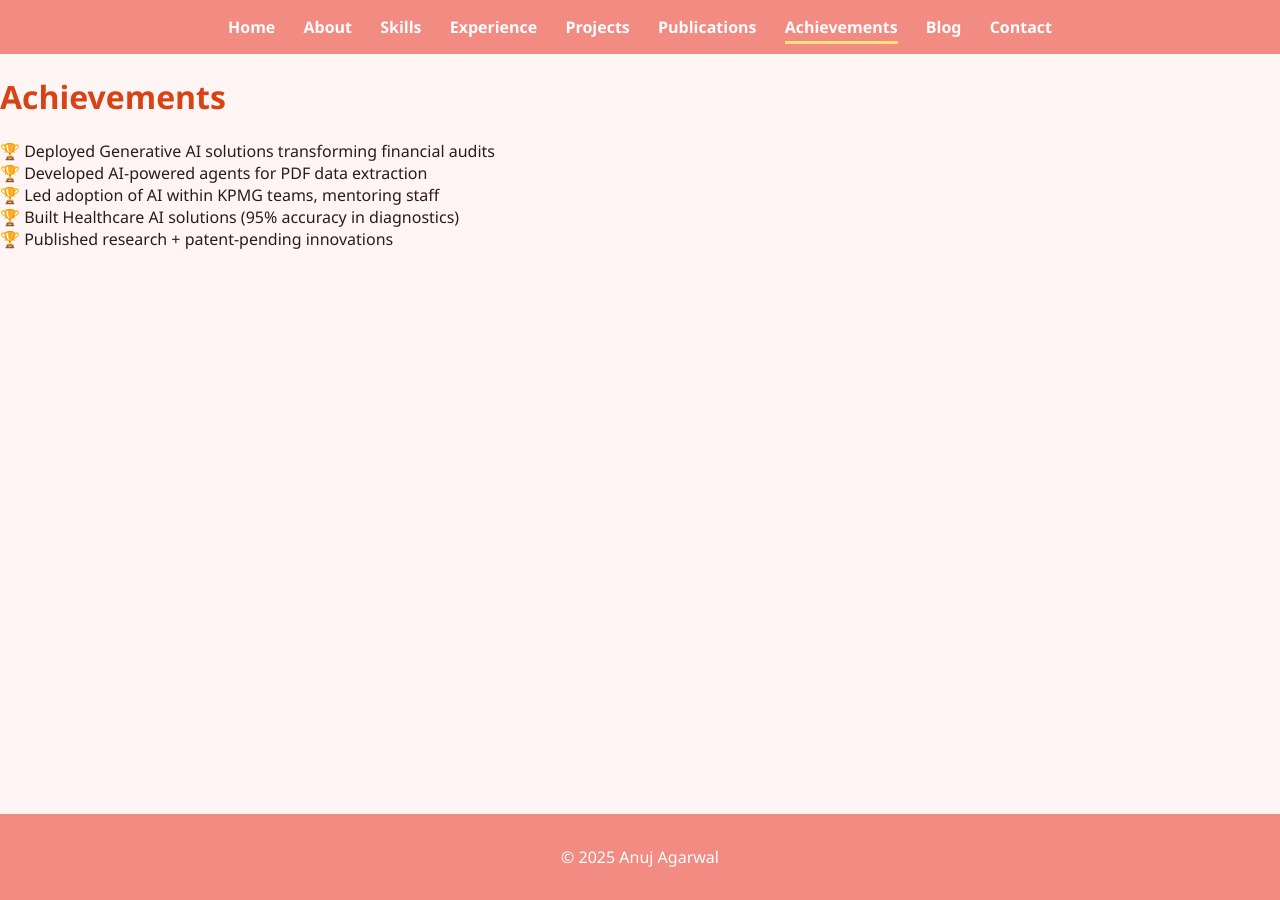
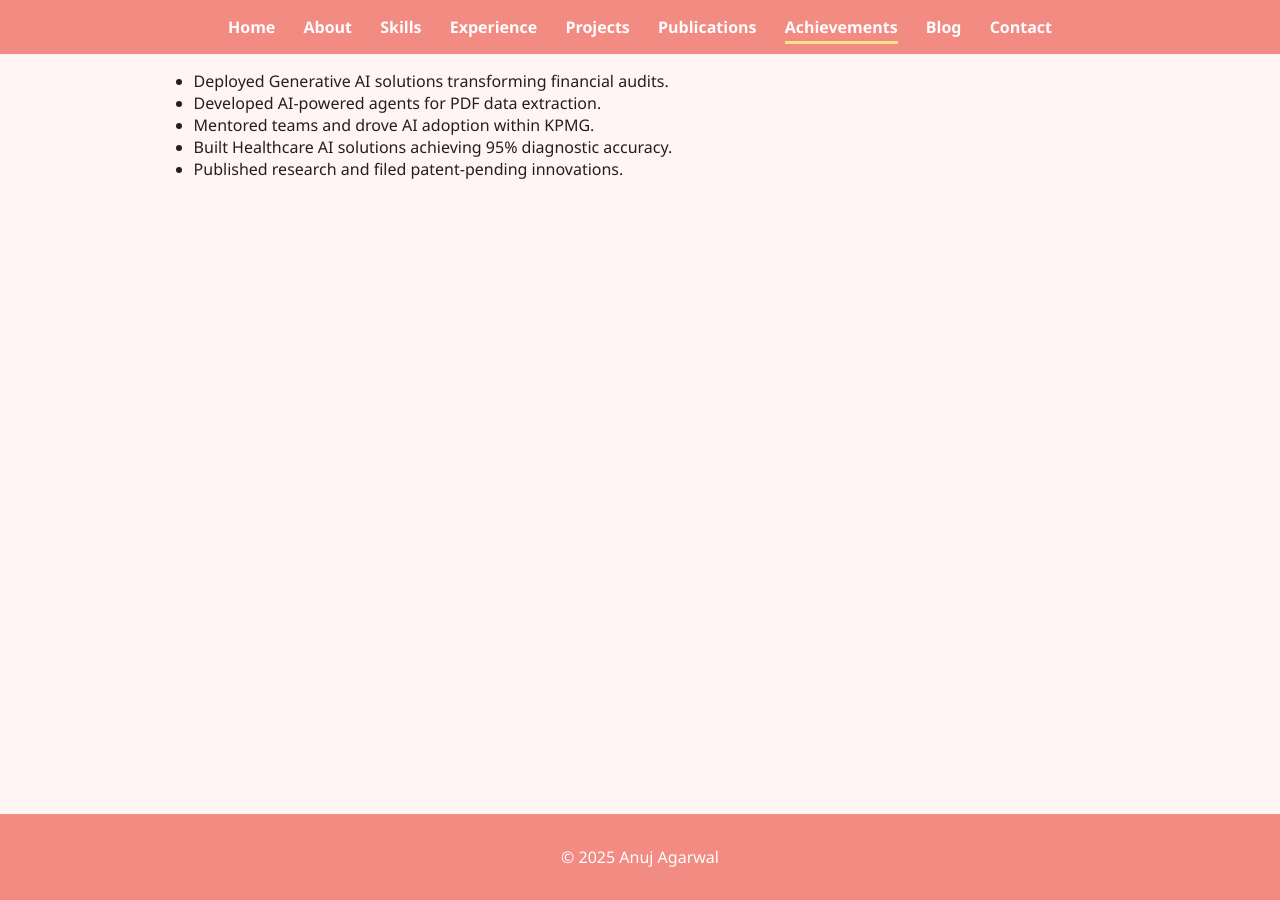
Before and after one commit to anuj-agarwal/anuj-agarwal.github.io, a Jekyll site: the page built from achievements.md, in a window 1280 px wide. Built offline with Jekyll 4.4.1, drawn with Linux system fonts in a browser that asks for light colours.

Commit message:
Update achievements.md

```diff
--- a/achievements.md
+++ b/achievements.md
@@ -3,10 +3,12 @@ layout: default
 title: "Achievements"
 permalink: /achievements/
 ---
-# Achievements
-
-🏆 Deployed Generative AI solutions transforming financial audits
-🏆 Developed AI-powered agents for PDF data extraction
-🏆 Led adoption of AI within KPMG teams, mentoring staff
-🏆 Built Healthcare AI solutions (95% accuracy in diagnostics)
-🏆 Published research + patent-pending innovations
+<div style="margin-left:12%; max-width:800px;">
+  <ul>
+    <li>Deployed Generative AI solutions transforming financial audits.</li>
+    <li>Developed AI-powered agents for PDF data extraction.</li>
+    <li>Mentored teams and drove AI adoption within KPMG.</li>
+    <li>Built Healthcare AI solutions achieving 95% diagnostic accuracy.</li>
+    <li>Published research and filed patent-pending innovations.</li>
+  </ul>
+</div>
```
